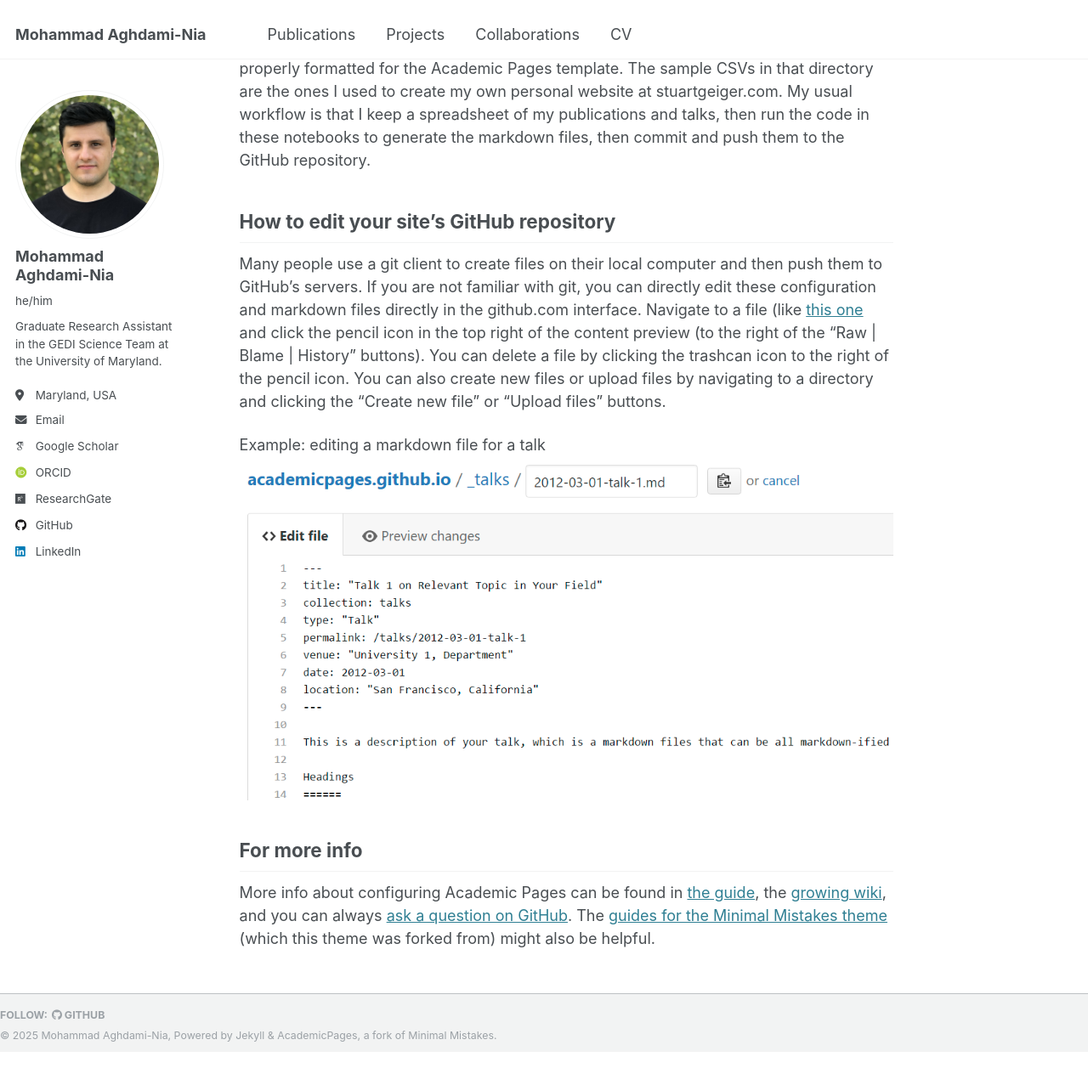
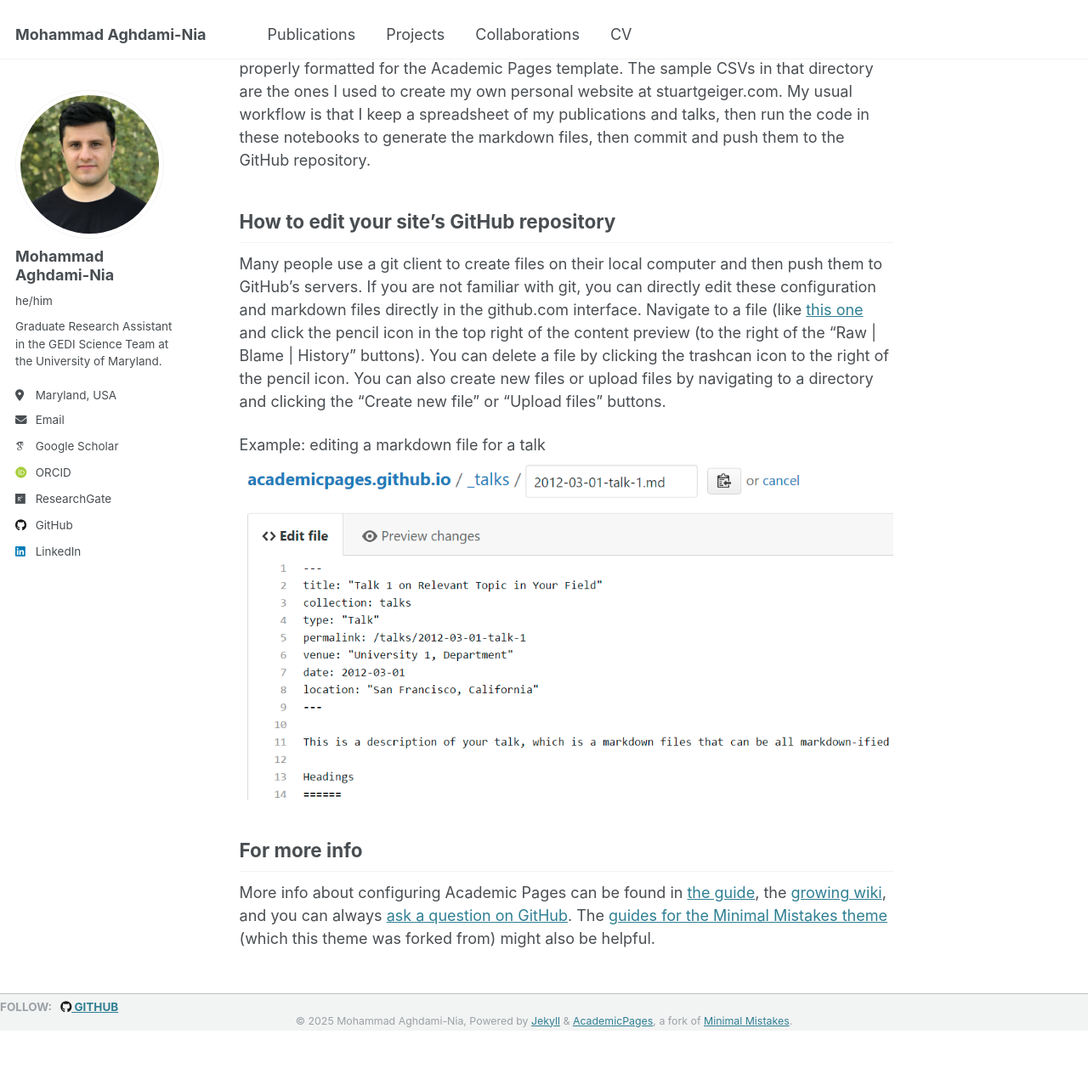
Before and after one commit to mo-agh/mo-agh.github.io, a Jekyll site: the page built from _pages/about.md, in a window 1280 px wide and 1400 px high, scrolled down 2020 px. Shown: the top 1277 px of the window at 85% size. Built offline with Jekyll 4.4.1, drawn with Linux system fonts in a browser that asks for light colours; some web fonts are replaced.

Commit message:
Update _footer.scss

```diff
--- a/_sass/layout/_footer.scss
+++ b/_sass/layout/_footer.scss
@@ -10,59 +10,46 @@
   position: relative;
   height: auto;
   margin: 0;
-  padding: 0.5em 0; /* Reduce top and bottom padding */
+  padding: 0.2em 0; /* Reduced top and bottom padding */
   color: mix(#fff, $gray, 25%);
   background-color: $lighter-gray;
   border-top: 1px solid $light-gray;
+  line-height: 1.2; /* Reduce text line height */
 
   footer {
     @include clearfix;
     margin-left: auto;
     margin-right: auto;
     max-width: 100%;
-    padding: 0; /* Remove unnecessary padding */
+    padding: 0; /* Remove extra padding */
 
     @include breakpoint($x-large) {
       max-width: $x-large;
     }
-  }
-
-  a {
-    color: inherit;
-    text-decoration: none;
-
-    &:hover {
-      text-decoration: underline;
-    }
-  }
-
-  .fas,
-  .fab,
-  .far,
-  .fal {
-    color: mix(#fff, $gray, 25%);
   }
 }
 
 .page__footer-copyright {
   font-family: $global-font-family;
   font-size: $type-size-7;
-  margin: 0; /* Remove extra margin */
-  padding: 0;
+  margin: 0 !important;
+  padding: 0.2em 0 !important;
+  text-align: center;
 }
 
 .page__footer-follow {
   ul {
-    margin: 0;
-    padding: 0;
+    margin: 0 !important;
+    padding: 0 !important;
     list-style-type: none;
   }
 
   li {
     display: inline-block;
-    padding: 0; /* Remove extra padding */
+    padding: 0 !important;
+    margin: 0 5px 0 0 !important; /* Small spacing for list items */
     font-family: $sans-serif-narrow;
-    font-size: $type-size-7; /* Slightly smaller text */
+    font-size: $type-size-6;
     text-transform: uppercase;
   }
 
@@ -72,7 +59,7 @@
   }
 
   a {
-    padding-right: 5px;
+    padding-right: 10px;
     font-weight: bold;
   }
 
@@ -82,3 +69,9 @@
     }
   }
 }
+
+/* Remove any inherited extra spacing */
+.page__footer * {
+  margin: 0 !important;
+  padding: 0 !important;
+}
```
